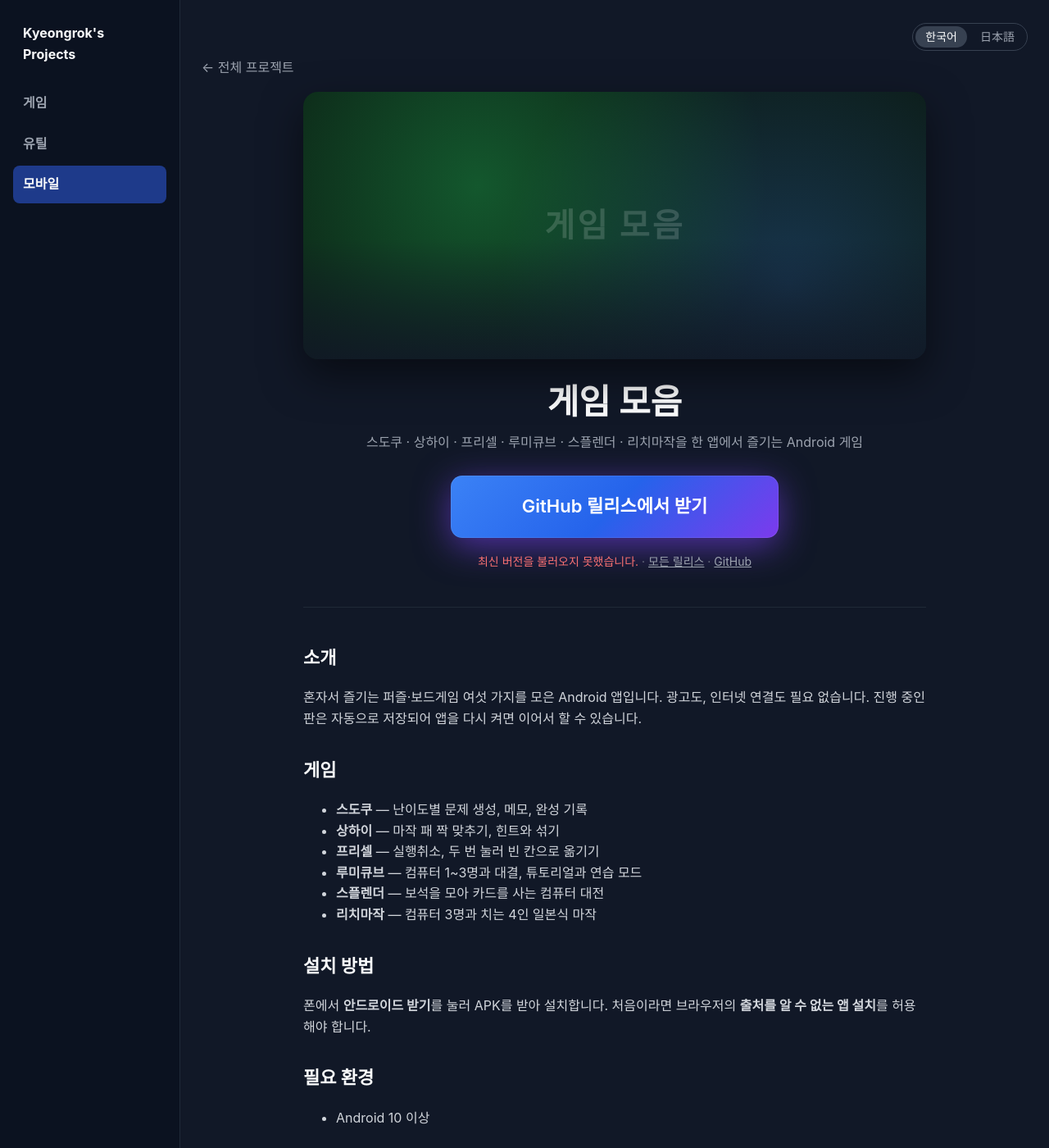
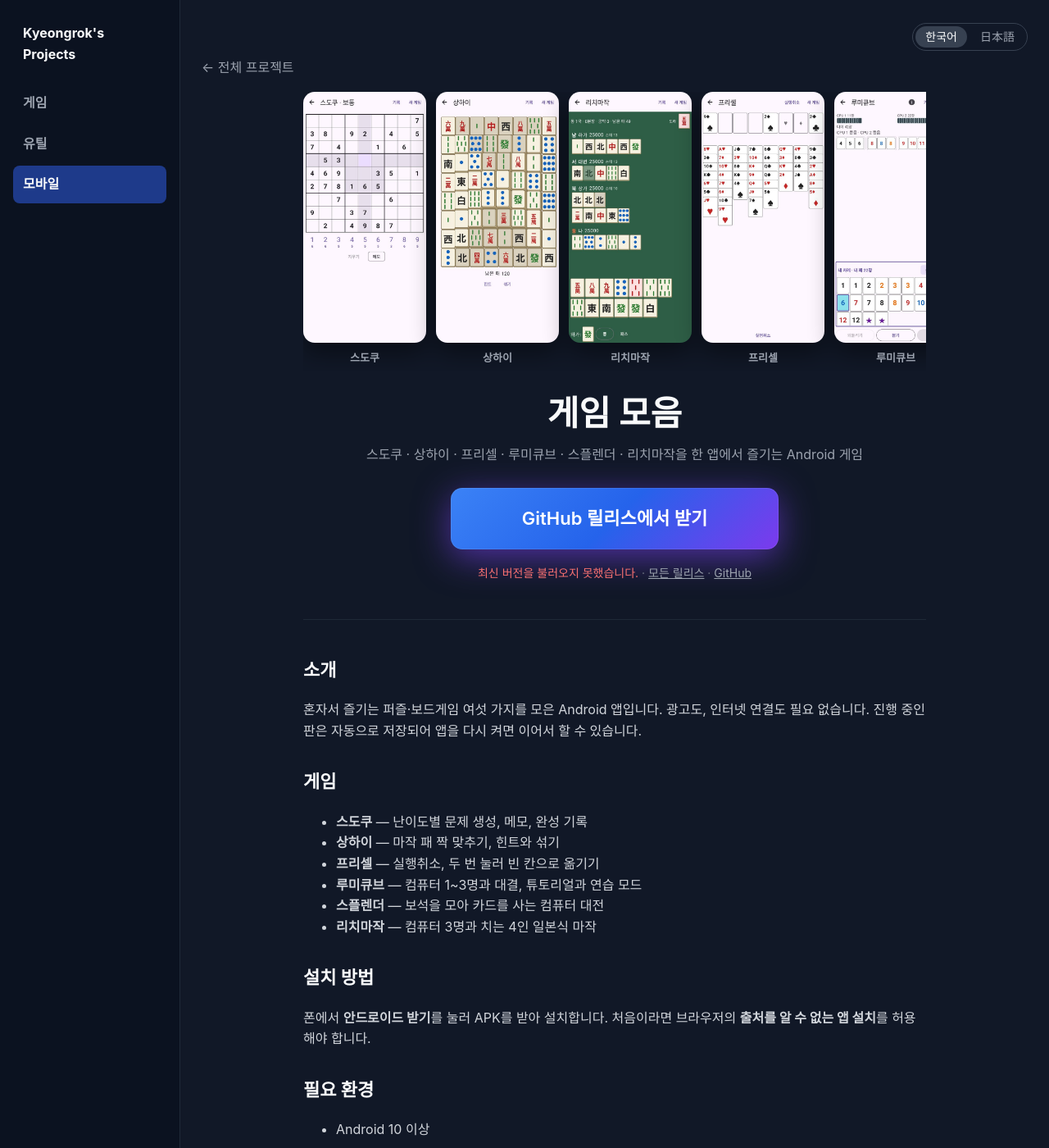
Before and after one commit to Kyeongrok/kyeongrok.github.io, a Jekyll site: the page built from _projects/mobile-games.md, in a window 1280 px wide and 1400 px high. Shown: the whole window at 82% size. Built offline with Jekyll 4.4.1, drawn with Linux system fonts in a browser that asks for light colours; comment, search, counter and statistics services are not loaded.

Commit message:
Show a screenshot of each game above the title on the games app page
Co-Authored-By: Claude Opus 5.5 <noreply@anthropic.com>

```diff
--- a/_layouts/project.html
+++ b/_layouts/project.html
@@ -9,7 +9,17 @@ layout: default
 
 <article class="project">
 
-    {% if page.banner %}
+    {% comment %} screenshots 가 있으면 대표 배너 대신 화면들을 가로로 늘어놓는다 (모바일 앱처럼 세로 화면일 때). {% endcomment %}
+    {% if page.screenshots %}
+    <div class="shots">
+        {% for shot in page.screenshots %}
+        <figure>
+            <img src="{{ shot.src | relative_url }}" alt="{{ shot.caption }}" loading="lazy">
+            <figcaption>{{ shot.caption }}</figcaption>
+        </figure>
+        {% endfor %}
+    </div>
+    {% elsif page.banner %}
     <div class="hero banner{% if page.banner_light %} light{% endif %}">
         <img
             src="{{ page.banner | relative_url }}"
--- a/_projects/mobile-games.md
+++ b/_projects/mobile-games.md
@@ -2,7 +2,20 @@
 title: 게임 모음
 tagline: 스도쿠 · 상하이 · 프리셀 · 루미큐브 · 스플렌더 · 리치마작을 한 앱에서 즐기는 Android 게임
 repository: Kyeongrok/mobile-games
-banner_theme: green
+banner: /assets/images/mobile-games.jpg
+screenshots:
+  - src: /assets/images/mobile-games/sudoku.jpg
+    caption: 스도쿠
+  - src: /assets/images/mobile-games/shanghai.jpg
+    caption: 상하이
+  - src: /assets/images/mobile-games/riichi.jpg
+    caption: 리치마작
+  - src: /assets/images/mobile-games/freecell.jpg
+    caption: 프리셀
+  - src: /assets/images/mobile-games/rummikub.jpg
+    caption: 루미큐브
+  - src: /assets/images/mobile-games/splendor.jpg
+    caption: 스플렌더
 order: 1
 category: mobile
 downloads:
--- a/assets/css/style.css
+++ b/assets/css/style.css
@@ -333,6 +333,38 @@ a {
     );
 }
 
+/* 세로 화면 스크린샷 줄. 넓으면 한 줄에 다 보이고, 좁으면 옆으로 넘겨 본다. */
+.shots {
+    display: grid;
+    grid-auto-flow: column;
+    grid-auto-columns: minmax(150px, 1fr);
+    gap: 12px;
+    overflow-x: auto;
+    scroll-snap-type: x mandatory;
+    padding-bottom: 6px;
+}
+
+.shots figure {
+    margin: 0;
+    scroll-snap-align: start;
+}
+
+.shots img {
+    display: block;
+    width: 100%;
+    aspect-ratio: 540 / 1100;
+    object-fit: cover;
+    border-radius: 14px;
+    box-shadow: 0 12px 30px rgba(0, 0, 0, 0.45);
+}
+
+.shots figcaption {
+    margin-top: 8px;
+    color: #9ca3af;
+    font-size: 13px;
+    font-weight: 600;
+}
+
 .project h1 {
     font-size: clamp(30px, 6vw, 42px);
     margin: 18px 0 4px;
```
Also changed, not shown: _projects/ja/mobile-games.md (+14 -1 lines), assets/images/mobile-games.jpg (added), assets/images/mobile-games/freecell.jpg (added), assets/images/mobile-games/riichi.jpg (added), assets/images/mobile-games/rummikub.jpg (added), assets/images/mobile-games/shanghai.jpg (added), assets/images/mobile-games/splendor.jpg (added), assets/images/mobile-games/sudoku.jpg (added).
